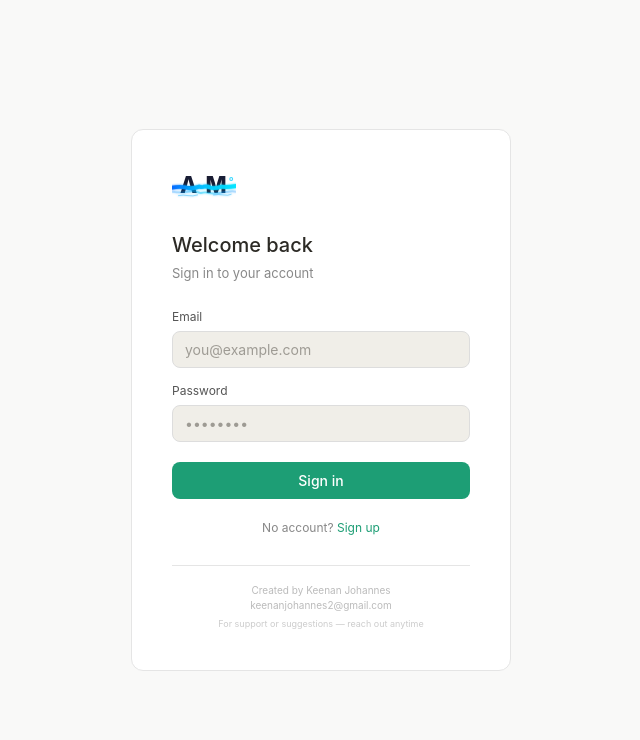
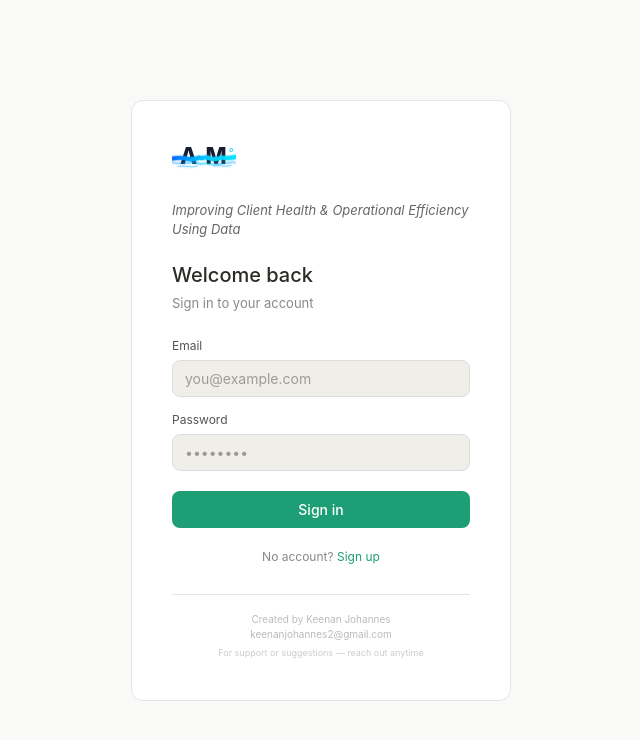
Before and after one commit to keenanjohannes2-beep/amflow, a Next.js app: page /login in a window 1280 px wide. Shown: the top 740 px of the page, without its empty margins (319-959 px from the left). Built offline with nearby package versions, Linux system fonts and the light colour scheme; no server answers.

Commit message:
Add slogan to login page

```diff
--- a/app/login/page.tsx
+++ b/app/login/page.tsx
@@ -31,6 +31,7 @@ export default function LoginPage() {
           </div>
         </div>
 
+        <p style={{ fontSize: 13, color: '#666', fontStyle: 'italic', marginBottom: 20 }}>Improving Client Health & Operational Efficiency Using Data</p>
         <h1 style={{ fontSize: 20, fontWeight: 500, marginBottom: 4 }}>Welcome back</h1>
         <p style={{ fontSize: 13, color: '#888', marginBottom: 24 }}>Sign in to your account</p>
 
```
